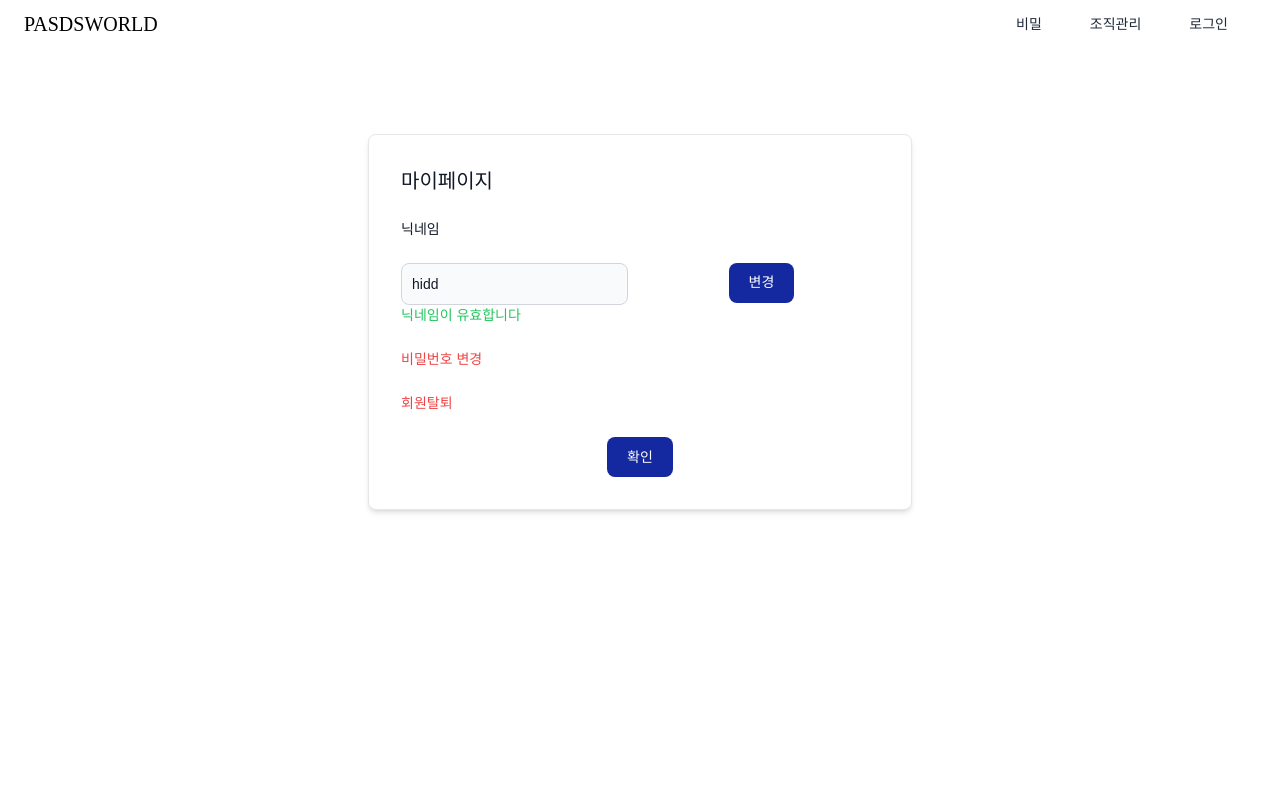
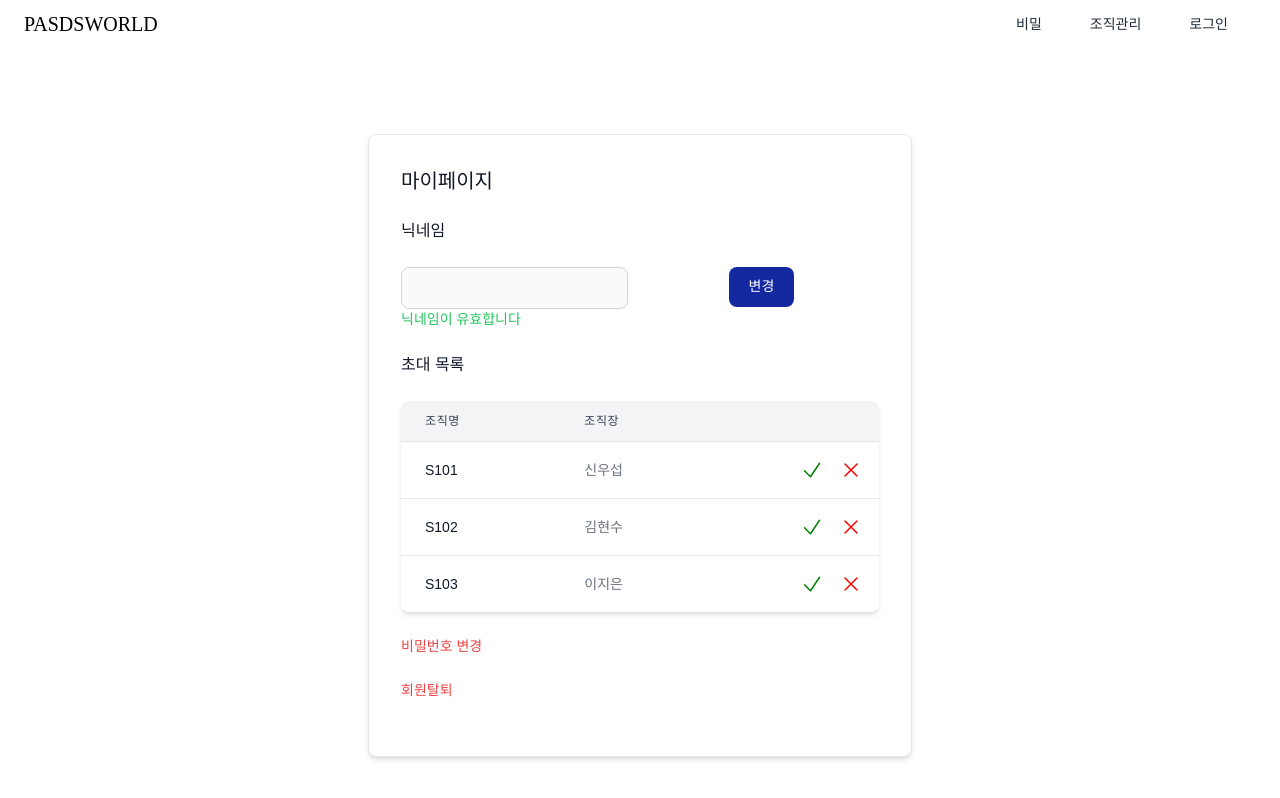
Before and after one commit to ssafy-10th-s101-team/PASDS-WORLD, a Vue app in the folder front/: page /member/my-page in a window 1280 px wide. Shown: the top 798 px of the page. Built offline with nearby package versions, Linux system fonts and the light colour scheme; a web font is replaced by a local one.

Commit message:
[FE] feat: <마이페이지에 초대받은 조직 페이지 추가>

```diff
--- a/front/src/components/common/OrganizationCreationModal.vue
+++ b/front/src/components/common/OrganizationCreationModal.vue
@@ -17,6 +17,7 @@
       </div>
 
       <button
+        @click="createOrganization"
         type="submit"
         class="w-full text-white bg-samsung-blue hover:bg-blue-800 focus:ring-4 focus:ring-blue-300 font-medium rounded-lg text-sm px-5 py-2.5 text-center dark:bg-blue-600 dark:hover:bg-blue-700 dark:focus:ring-blue-800"
       >
@@ -33,7 +34,26 @@
 <script setup>
 import { ref } from 'vue'
 import BaseModal from './BaseModal.vue'
+import { localAxios } from '@/utils/http-commons'
 const organizationName = ref('')
+
+const createOrganization = function () {
+  localAxios({
+    method: 'POST',
+    url: `/organization/create`,
+    data: {
+      headers: { 'Access-Token': 'Bearer fjaskghsdkvvjkdalbdfklajghf123r' }
+    }
+  })
+    .then((res) => {
+      console.log(res)
+    })
+    .catch((err) => {
+      console.log(err)
+      const errmsg = err.response.data.message
+      console.log(errmsg)
+    })
+}
 </script>
 
 <style scoped></style>
--- a/front/src/components/member/MemberMyPage.vue
+++ b/front/src/components/member/MemberMyPage.vue
@@ -4,7 +4,7 @@
       class="space-y-6 bg-white shadow-md border border-gray-200 rounded-lg p-4 sm:p-6 lg:p-8 dark:bg-gray-800 dark:border-gray-700"
     >
       <h3 class="text-xl text-gray-900 dark:text-white">마이페이지</h3>
-      <label for="nickName" class="block mb-2 text-sm text-gray-900 dark:text-gray-300"
+      <label for="nickName" class="block mb-2 text-md text-gray-900 dark:text-gray-300"
         >닉네임</label
       >
       <div class="grid gap-6 mb-6 lg:grid-cols-2">
@@ -27,18 +27,122 @@
           <BaseButton buttonText="변경" />
         </div>
       </div>
+      <!-- 초대 받은 조직 목록 -->
+      <label for="invited" class="block mb-2 text-md text-gray-900 dark:text-gray-300"
+        >초대 목록</label
+      >
+      <div class="max-w-2xl mx-auto">
+        <div class="flex flex-col">
+          <div class="overflow-x-auto shadow-md sm:rounded-lg max-w-full">
+            <div class="inline-block min-w-full align-middle">
+              <div class="overflow-hidden">
+                <table class="min-w-full divide-y divide-gray-200 table-fixed dark:divide-gray-700">
+                  <thead class="bg-gray-100 dark:bg-gray-700">
+                    <tr>
+                      <th
+                        scope="col"
+                        class="py-3 px-6 text-xs font-medium tracking-wider text-left text-gray-700 uppercase dark:text-gray-400 w-2/6"
+                      >
+                        조직명
+                      </th>
+                      <th
+                        scope="col"
+                        class="py-3 px-6 text-xs font-medium tracking-wider text-left text-gray-700 uppercase dark:text-gray-400 w-1/6"
+                      >
+                        조직장
+                      </th>
+                      <th
+                        scope="col"
+                        class="sr-only py-3 px-6 text-xs font-medium tracking-wider text-left text-gray-700 uppercase dark:text-gray-400 w-1/6"
+                      >
+                        Actions
+                      </th>
+                      <th scope="col" class="p-4 w-1/6 sr-only">
+                        <div class="flex items-center">
+                          <input
+                            id="checkbox-all"
+                            type="checkbox"
+                            class="w-4 h-4 text-blue-600 bg-gray-100 rounded border-gray-300 focus:ring-blue-500 dark:focus:ring-blue-600 dark:ring-offset-gray-800 focus:ring-2 dark:bg-gray-700 dark:border-gray-600"
+                          />
+                          <label for="checkbox-all" class="sr-only">checkbox</label>
+                        </div>
+                      </th>
+                      <th scope="col" class="p-4 w-1/6">
+                        <span class="sr-only">수락 여부</span>
+                      </th>
+                    </tr>
+                  </thead>
+                  <tbody
+                    class="bg-white divide-y divide-gray-200 dark:bg-gray-800 dark:divide-gray-700"
+                  >
+                    <tr v-for="(organization, index) in organizations" :key="index">
+                      <td
+                        class="py-4 px-6 text-sm font-medium text-gray-900 whitespace-nowrap dark:text-white"
+                      >
+                        {{ organization.organizationName }}
+                      </td>
+                      <td
+                        class="py-4 px-6 text-sm font-medium text-gray-500 whitespace-nowrap dark:text-white"
+                      >
+                        {{ organization.organizationLeader }}
+                      </td>
+                      <td
+                        class="invisible py-4 px-6 text-sm font-medium text-gray-900 whitespace-nowrap dark:text-white"
+                      ></td>
+                      <td class="p-4 w-4 sr-only">
+                        <div class="flex items-center">
+                          <input
+                            id="checkbox-table-1"
+                            type="checkbox"
+                            class="w-4 h-4 text-blue-600 bg-gray-100 rounded border-gray-300 focus:ring-blue-500 dark:focus:ring-blue-600 dark:ring-offset-gray-800 focus:ring-2 dark:bg-gray-700 dark:border-gray-600"
+                          />
+                          <label for="checkbox-table-1" class="sr-only"></label>
+                        </div>
+                      </td>
+                      <!-- 수락 거절 -->
+                      <td class="py-4 pr-4 flex justify-between">
+                        <svg
+                          xmlns="http://www.w3.org/2000/svg"
+                          fill="none"
+                          viewBox="0 0 24 24"
+                          stroke-width="1.5"
+                          stroke="green"
+                          class="w-6 h-6 hover:bg-gray-100 dark:hover:bg-gray-700"
+                        >
+                          <path
+                            stroke-linecap="round"
+                            stroke-linejoin="round"
+                            d="m4.5 12.75 6 6 9-13.5"
+                          />
+                        </svg>
+                        <svg
+                          xmlns="http://www.w3.org/2000/svg"
+                          fill="none"
+                          viewBox="0 0 24 24"
+                          stroke-width="1.5"
+                          stroke="red"
+                          class="w-6 h-6 hover:bg-gray-100 dark:hover:bg-gray-700"
+                        >
+                          <path
+                            stroke-linecap="round"
+                            stroke-linejoin="round"
+                            d="M6 18 18 6M6 6l12 12"
+                          />
+                        </svg>
+                      </td>
+                    </tr>
+                  </tbody>
+                </table>
+              </div>
+            </div>
+          </div>
+        </div>
+      </div>
 
       <div class="text-red-500 text-sm" @click="toggleHidden('changePassword')">비밀번호 변경</div>
       <div class="text-red-500 text-sm">회원탈퇴</div>
 
-      <div class="flex justify-center">
-        <button
-          type="submit"
-          class="text-white bg-samsung-blue hover:bg-blue-800 focus:ring-4 focus:outline-none focus:ring-blue-300 font-medium rounded-lg text-sm w-full sm:w-auto px-5 py-2.5 text-center dark:bg-blue-600 dark:hover:bg-blue-700 dark:focus:ring-blue-800"
-        >
-          확인
-        </button>
-      </div>
+      <div class="flex justify-center"></div>
     </div>
   </div>
   <MemberChangePasswordModal />
@@ -51,9 +155,23 @@ import MemberChangePasswordModal from '../common/MemberChangePasswordModal.vue'
 import BaseButton from '../common/BaseButton.vue'
 const commonStore = useCommonStore()
 const { toggleHidden } = commonStore
-const nickname = ref('hidd')
+const nickname = ref('')
+const isNicknameValid = ref(true)
 
-const isNicknameValid = ref(true)
+const organizations = ref([
+  {
+    organizationName: 'S101',
+    organizationLeader: '신우섭'
+  },
+  {
+    organizationName: 'S102',
+    organizationLeader: '김현수'
+  },
+  {
+    organizationName: 'S103',
+    organizationLeader: '이지은'
+  }
+])
 
 const validateNickname = () => {
   const regex = /^.{2,20}$/
```
